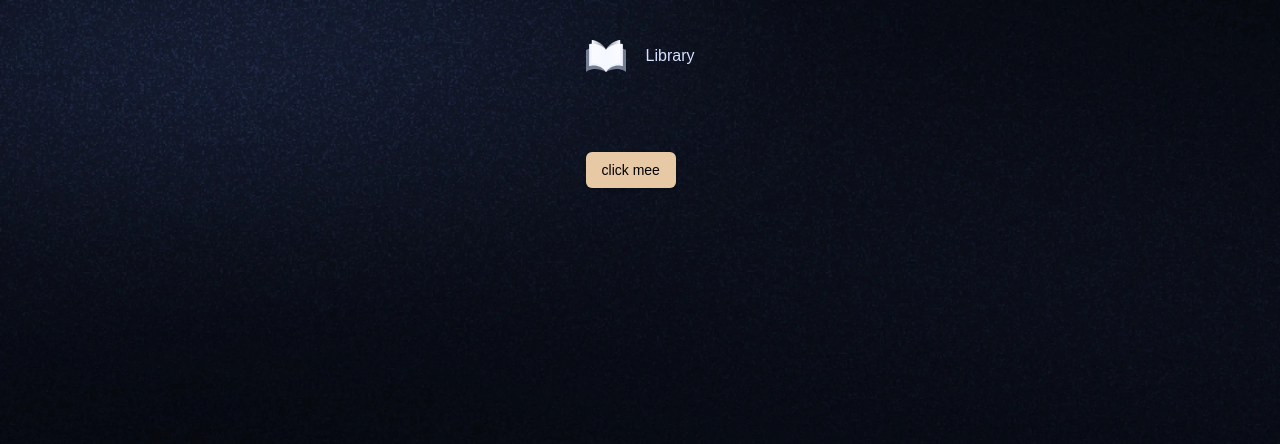
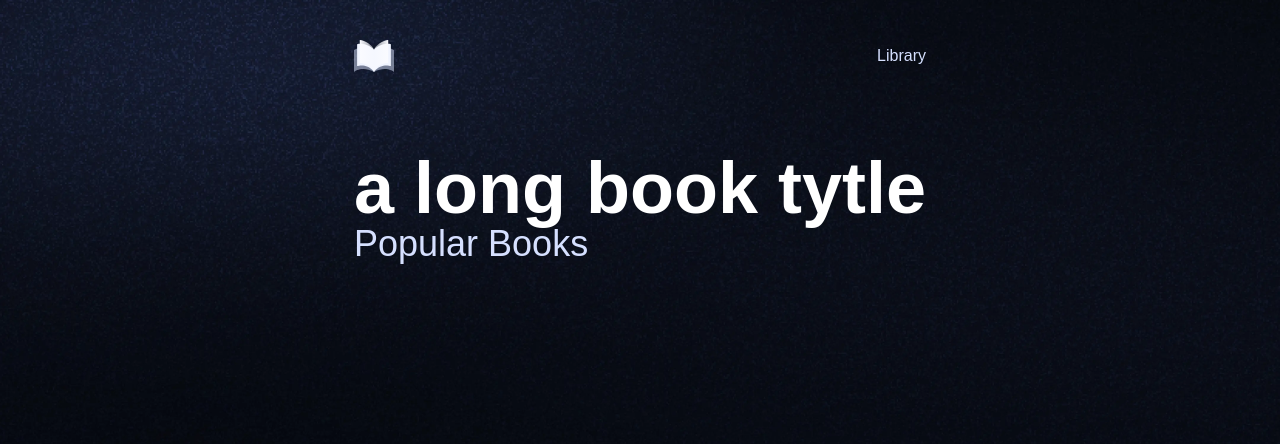
Before and after one commit to bhupesh227/University-Management-system, a Next.js app: page / in a window 1280 px wide. Shown: the top 444 px of the page. Built offline with nearby package versions, Linux system fonts and the light colour scheme; a web font is replaced by a local one.

Commit message:
home page upper div area

```diff
--- a/app/(root)/page.tsx
+++ b/app/(root)/page.tsx
@@ -1,11 +1,15 @@
 //  home page
 
 //  import Image from "next/image";
-import {Button} from "@/components/ui/button";
+import BookList from "@/components/BookList";
+import BookOverview from "@/components/BookOverview";
+// import {Button} from "@/components/ui/button";
 
 const Home=() => (
    <>
-    <Button>click mee</Button>
+    <BookOverview/>
+
+    <BookList/>
    </>
   );
 export default Home;
--- /dev/null
+++ b/components/BookList.tsx
@@ -0,0 +1,10 @@
+import React from 'react'
+
+const BookList = () => {
+  return (<section>
+    <h2 className='font-bebas-neue text-4xl text-light-100'>Popular Books</h2>
+  </section>
+  );
+}
+
+export default BookList
--- a/components/BookOverview.tsx
+++ b/components/BookOverview.tsx
@@ -1,9 +1,14 @@
 import React from 'react'
 
 const BookOverview = () => {
-  return (
-    <div>BookOverview</div>
-  )
+  return <section className='book-overview'>
+    <div className='flex flex-1 flex-col gap-5'>
+      <h1>a long book tytle</h1>
+
+    </div>
+
+  </section>
+
 }
 
 export default BookOverview
```
